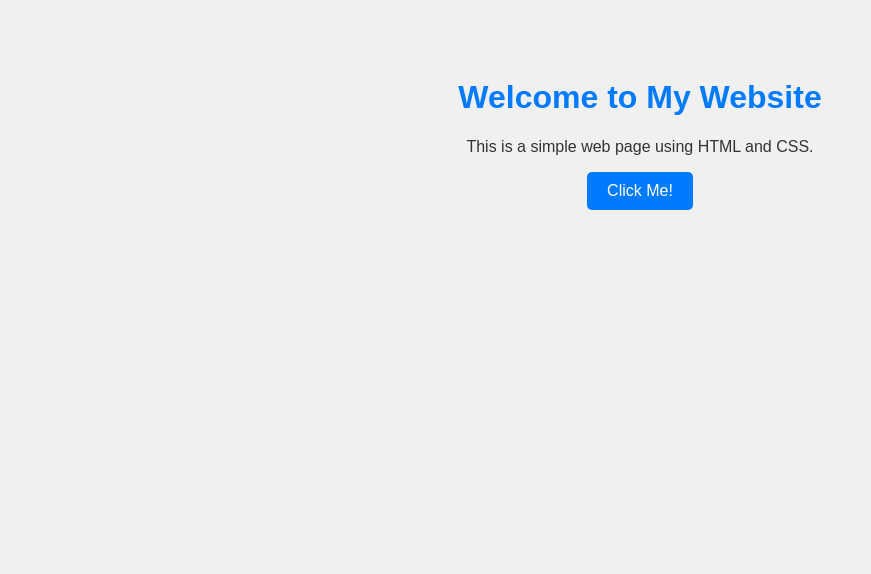
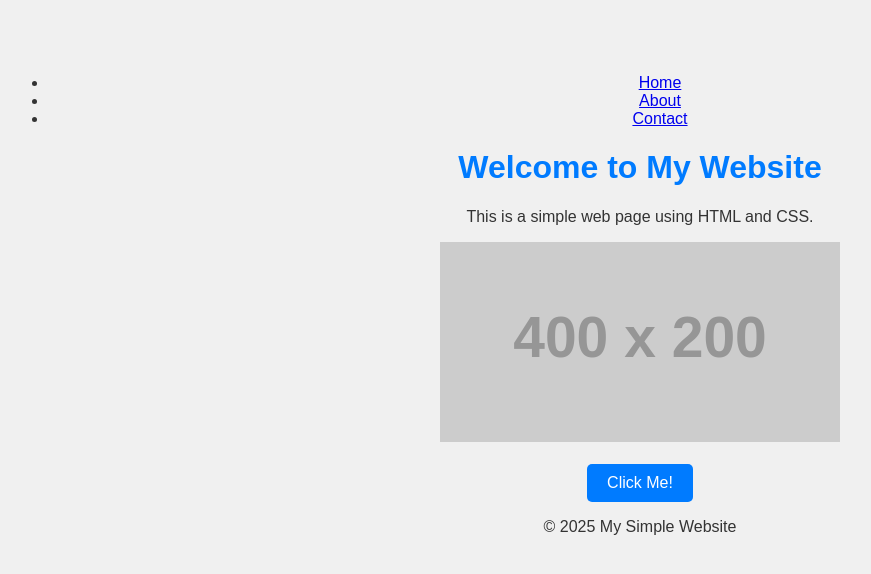
Before and after one commit to Omkar-099/LocalRepo, a plain HTML site: page index.html in a window 1280 px wide. Shown: the whole page, without its empty margins (0-871 px from the left). Drawn offline with Linux system fonts and the light colour scheme; placeholder pictures from the web are drawn by us.

Commit message:
New Feature Added

```diff
--- a/index.html
+++ b/index.html
@@ -2,12 +2,33 @@
 <html lang="en">
 <head>
     <meta charset="UTF-8">
-    <title>My First Web Page</title>
+    <title>My Simple Website</title>
     <link rel="stylesheet" href="styles.css">
 </head>
 <body>
-    <h1>Welcome to My Website</h1>
-    <p>This is a simple web page using HTML and CSS.</p>
-    <button>Click Me!</button>
+
+    <!-- Navigation Bar -->
+    <nav>
+        <ul>
+            <li><a href="#">Home</a></li>
+            <li><a href="#">About</a></li>
+            <li><a href="#">Contact</a></li>
+        </ul>
+    </nav>
+
+    <!-- Main Content -->
+    <main>
+        <h1>Welcome to My Website</h1>
+        <p>This is a simple web page using HTML and CSS.</p>
+        <img src="https://via.placeholder.com/400x200" alt="Placeholder image">
+        <br><br>
+        <button>Click Me!</button>
+    </main>
+
+    <!-- Footer -->
+    <footer>
+        <p>&copy; 2025 My Simple Website</p>
+    </footer>
+
 </body>
 </html>
```
